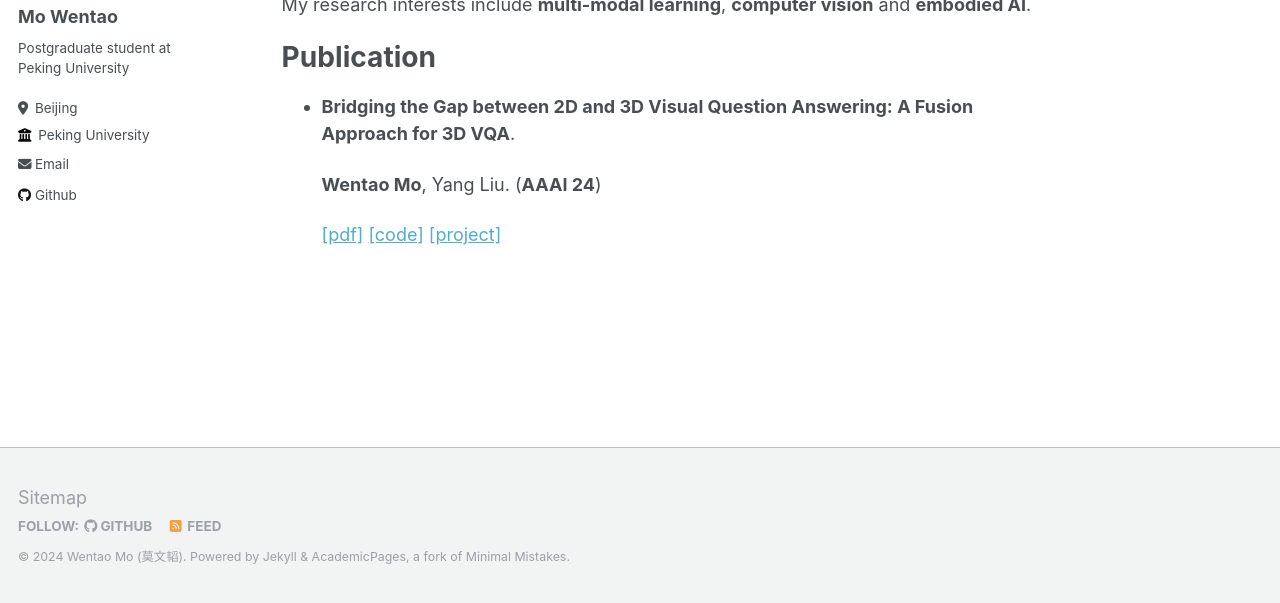
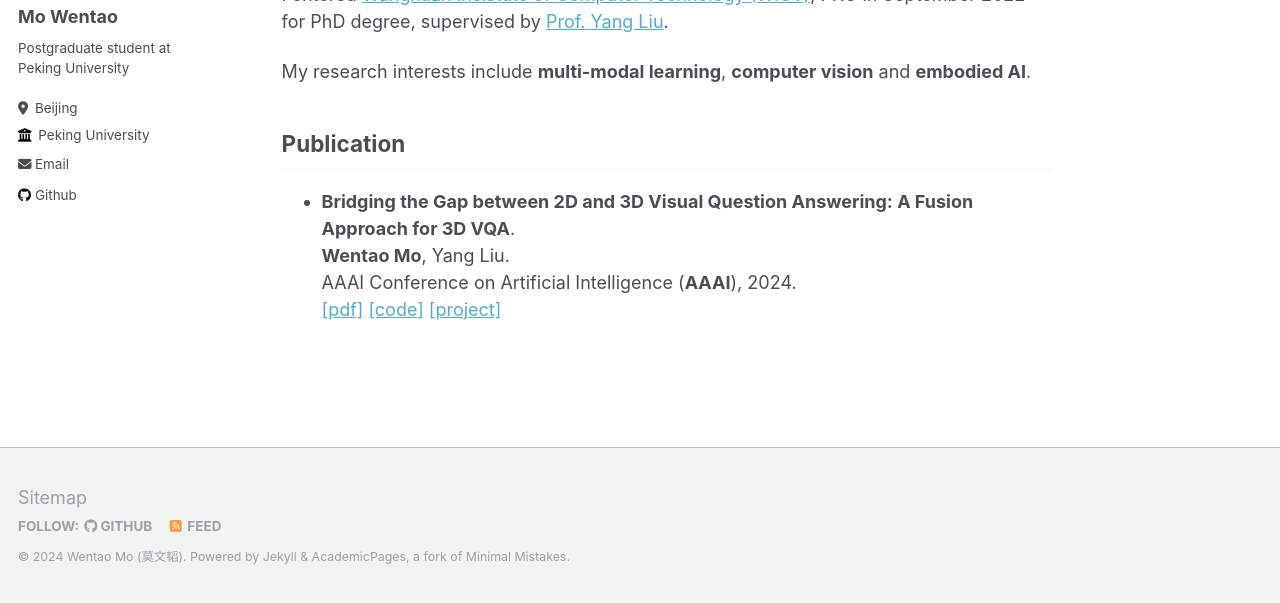
Before and after one commit to matthewdm0816/matthewdm0816.github.io, a Jekyll site: the page built from _pages/about.md, in a window 1280 px wide, cut to the strip 297-900 px from the top of the page. Built offline with Jekyll 4.4.1, drawn with Linux system fonts in a browser that asks for light colours.

Commit message:
Update about.md

```diff
--- a/_pages/about.md
+++ b/_pages/about.md
@@ -1,12 +1,13 @@
 ---
 permalink: /
-title: "Wentao Mo (莫文韬)"
+title: ""
 author_profile: true
 redirect_from:
   - /about/
   - /about.html
 ---
 
+## Wentao Mo (莫文韬)
 
 A second-year postgraduate student at Peking University (PKU).
 
@@ -14,11 +15,9 @@
 
 My research interests include **multi-modal learning**, **computer vision** and **embodied AI**.
 
-Publication
-===
+## Publication
 
-- **Bridging the Gap between 2D and 3D Visual Question Answering: A Fusion Approach for 3D VQA**.
-
-  **Wentao Mo**, Yang Liu. (**AAAI 24**)
-
+- **Bridging the Gap between 2D and 3D Visual Question Answering: A Fusion Approach for 3D VQA**. <br/>
+  **Wentao Mo**, Yang Liu. <br/>
+  AAAI Conference on Artificial Intelligence (**AAAI**), 2024. <br/>
   [[pdf]](https://drive.google.com/file/d/1U_r-bh895TxMOKidFKW-byEaa39Mq4fi/view?usp=sharing) [[code]](https://github.com/matthewdm0816/BridgeQA) [[project]](https://matthewdm0816.github.io/BridgeQA-project/)
```
